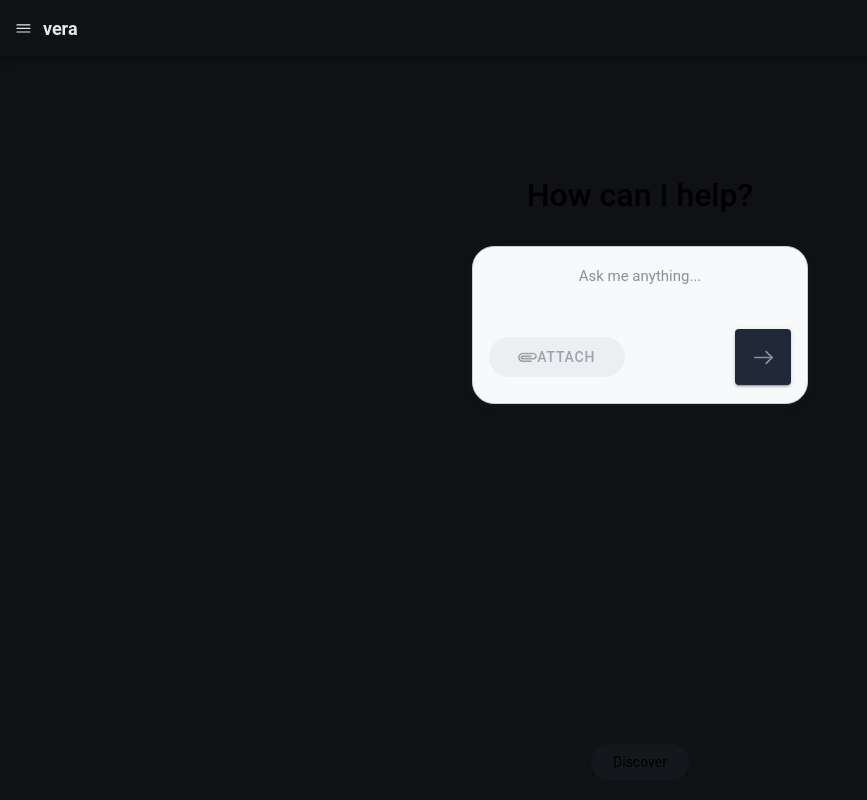
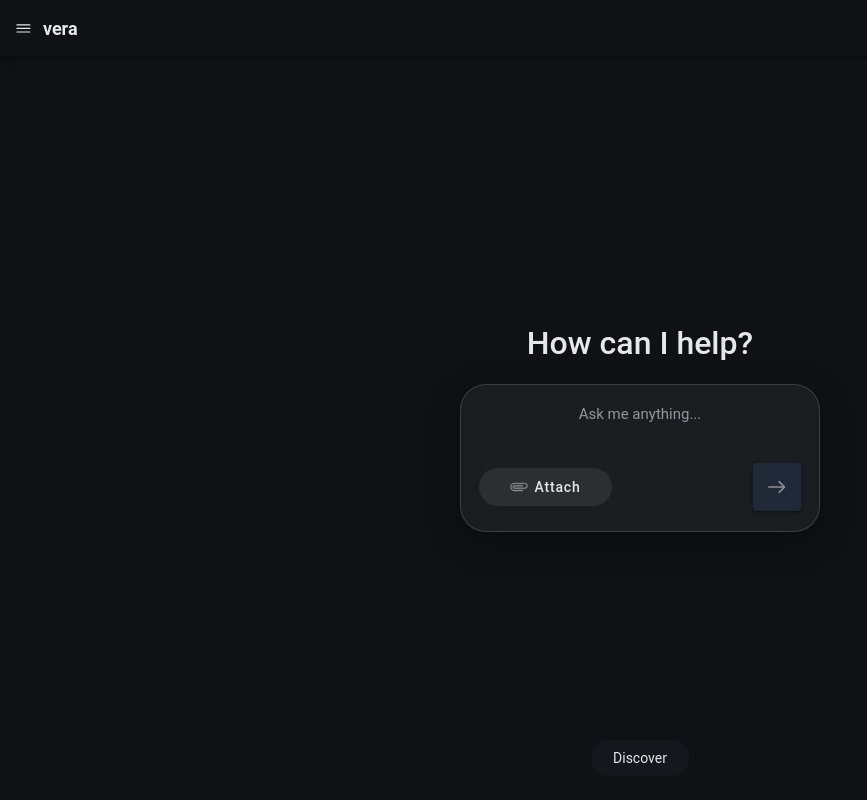
Before and after one commit to FarazAkhter660/Vapp, a React (Vite) app: page /home in a window 1280 px wide. Shown: the whole page, without its empty margins (0-867 px from the left). Built offline with nearby package versions, Linux system fonts and the light colour scheme; no server answers; what @elysiajs/eden would draw is missing.

Commit message:
added nav and improved css

```diff
--- a/src/components/ChatInput.css
+++ b/src/components/ChatInput.css
@@ -2,81 +2,63 @@
   width: 100%;
   display: flex;
   justify-content: center;
-  padding: 8px 12px calc(8px + var(--ion-safe-area-bottom));
 }
 
 .chat-input-container {
   width: 100%;
-  max-width: 600px;
-  background: #f8f9fb;
-  border-radius: 22px;
-  padding: 14px;
-  border: 1px solid #cccfd3;
-  box-shadow: 0 1.5px 11px rgba(78, 84, 93, 0.08);
-}
-
-@media (prefers-color-scheme: dark) {
-  .chat-input-container {
-    background: #1b1f24;
-    border-color: #4d5053;
-  }
+  max-width: 360px;
+  background: rgba(255, 255, 255, 0.05);
+  border-radius: 26px;
+  padding: 16px;
+  border: 1px solid rgba(255, 255, 255, 0.15);
+  backdrop-filter: blur(14px);
+  box-shadow: 0 10px 30px rgba(0, 0, 0, 0.35);
 }
 
 .chat-textarea {
   --background: transparent;
   --padding-start: 0;
   --padding-end: 0;
-  --padding-top: 6px;
-  --padding-bottom: 6px;
-  color: #464a4d;
+  --padding-top: 4px;
+  --padding-bottom: 4px;
+  color: #e5e7eb;
   font-size: 15px;
 }
 
-@media (prefers-color-scheme: dark) {
-  .chat-textarea {
-    color: #c0c4cd;
-  }
-}
-
-.attachments-row {
-  display: flex;
-  gap: 8px;
-  margin-top: 8px;
+.chat-textarea::part(placeholder) {
+  color: #9ca3af;
 }
 
 .input-actions {
   display: flex;
   justify-content: space-between;
   align-items: center;
-  margin-top: 8px;
+  margin-top: 14px;
 }
 
 .attach-btn {
-  --color: #919191;
+  --color: #e5e7eb;
+  background: rgba(255, 255, 255, 0.08);
   border-radius: 999px;
-  background: #eceff1;
-  height: 40px;
-  padding: 0 14px;
+  height: 38px;
+  padding: 0 16px;
+  font-size: 14px;
+  text-transform: none;
 }
 
-@media (prefers-color-scheme: dark) {
-  .attach-btn {
-    background: #232629;
-    --color: #c0c7ce;
-  }
+.attach-btn ion-icon {
+  font-size: 18px;
+  margin-right: 6px;
 }
 
 .send-btn {
-  width: 56px;
-  height: 56px;
+  width: 48px;
+  height: 48px;
   border-radius: 50%;
-  --background: #eceff1;
-  --color: #464a4d;
+  --background: #1f2937;
+  --color: #e5e7eb;
 }
 
-@media (prefers-color-scheme: dark) {
-  .send-btn {
-    --background: #232629;
-    --color: #d5d0c9;
-  }
+.send-btn ion-icon {
+  font-size: 20px;
 }
--- a/src/components/ChatInput.tsx
+++ b/src/components/ChatInput.tsx
@@ -1,6 +1,5 @@
 import { IonButton, IonIcon, IonTextarea } from "@ionic/react";
 import "./ChatInput.css";
-import darkArrow from "../../app/assets/darkArrow.svg";
 import attachment from "../../app/assets/attachment.svg";
 import arrow from "../../app/assets/arrow.svg";
 
@@ -15,18 +14,18 @@ const ChatInput = ({ onMessage }: ChatInputProps) => {
         <IonTextarea
           placeholder="Ask me anything..."
           autoGrow
+          rows={1}
           className="chat-textarea"
         />
-        <div className="attachments-row"></div>
 
         <div className="input-actions">
-          <IonButton fill="clear" className="attach-btn ">
+          <IonButton fill="clear" className="attach-btn">
             <IonIcon icon={attachment} />
             <span>Attach</span>
           </IonButton>
 
           <IonButton className="send-btn">
-            <IonIcon icon={arrow} className="my-custom-icon-size" />
+            <IonIcon icon={arrow} />
           </IonButton>
         </div>
       </div>
--- a/src/components/Sidebar.tsx
+++ b/src/components/Sidebar.tsx
@@ -33,6 +33,11 @@ const Sidebar = () => {
     router.push("/apps", "forward");
   };
 
+  const goToHome = () => {
+    setOpen(false);
+    router.push("/home", "forward");
+  };
+
   return (
     <>
       {open && (
@@ -47,7 +52,7 @@ const Sidebar = () => {
         </div>
 
         <div className="sidebar-actions">
-          <button className="sidebar-item">
+          <button className="sidebar-item" onClick={goToHome}>
             <IonIcon icon={addOutline} />
             <span>New chat</span>
           </button>
--- a/src/pages/Home.css
+++ b/src/pages/Home.css
@@ -9,108 +9,46 @@
   margin: 0 auto;
 }
 
-.profile-dot {
-  width: 28px;
-  height: 28px;
-  border-radius: 50%;
-  background: #8fa3ff;
-}
-
 .vera-content {
   --background: #0f1115;
   color: #e5e7eb;
 }
 
-.theme-toggle {
-  position: absolute;
-  top: 16px;
-  right: 16px;
+.home-wrapper {
+  min-height: calc(100vh - 56px);
+  display: flex;
+  flex-direction: column;
+  align-items: center;
+  justify-content: center;
+  position: relative;
+  padding: 16px;
 }
 
 .center-content {
+  width: 100%;
   max-width: 360px;
-  margin: 120px auto 0;
   text-align: center;
+  display: flex;
+  flex-direction: column;
+  align-items: center;
+  gap: 22px;
 }
 
 .center-content h1 {
   font-size: 32px;
   font-weight: 500;
-  margin-bottom: 24px;
-}
-
-.input-card {
-  background: #14171c;
-  border-radius: 18px;
-  padding: 16px;
-  margin-bottom: 28px;
-}
-
-.vera-input {
-  --color: #e5e7eb;
-  margin-bottom: 12px;
-}
-
-.input-actions {
-  display: flex;
-  justify-content: space-between;
-  align-items: center;
-}
-
-.attach-btn {
-  color: #9ca3af;
-}
-
-.send-btn {
-  --background: #1f2937;
-  border-radius: 50%;
-  width: 56px;
-  height: 56px;
-}
-
-.quick-actions {
-  margin-top: 10px;
-}
-
-.action-card {
-  text-align: center;
-}
-
-.icon-box {
-  width: 56px;
-  height: 56px;
-  border-radius: 14px;
-  margin: 0 auto 8px;
-}
-
-.gradient-1 {
-  background: linear-gradient(135deg, #f97316, #ec4899);
-}
-
-.gradient-2 {
-  background: linear-gradient(135deg, #22c55e, #14b8a6);
-}
-
-.gradient-3 {
-  background: linear-gradient(135deg, #3b82f6, #a855f7);
-}
-
-.icon-box.dark {
-  background: #1f2937;
-}
-
-.action-card p {
-  font-size: 12px;
-  line-height: 1.2;
+  margin: 0;
+  color: #e5e7eb;
 }
 
 .discover-btn {
   position: fixed;
-  bottom: 20px;
+  bottom: 24px;
   left: 50%;
   transform: translateX(-50%);
   background: #14171c;
   padding: 10px 22px;
   border-radius: 20px;
   font-size: 14px;
+  color: #e5e7eb;
 }
--- a/src/pages/Home.tsx
+++ b/src/pages/Home.tsx
@@ -29,7 +29,6 @@ const Home = () => {
               <IonIcon icon={menuOutline} />
             </IonButton>
           </IonButtons>
-
           <div className="vera-logo">vera</div>
         </IonToolbar>
       </IonHeader>
```
